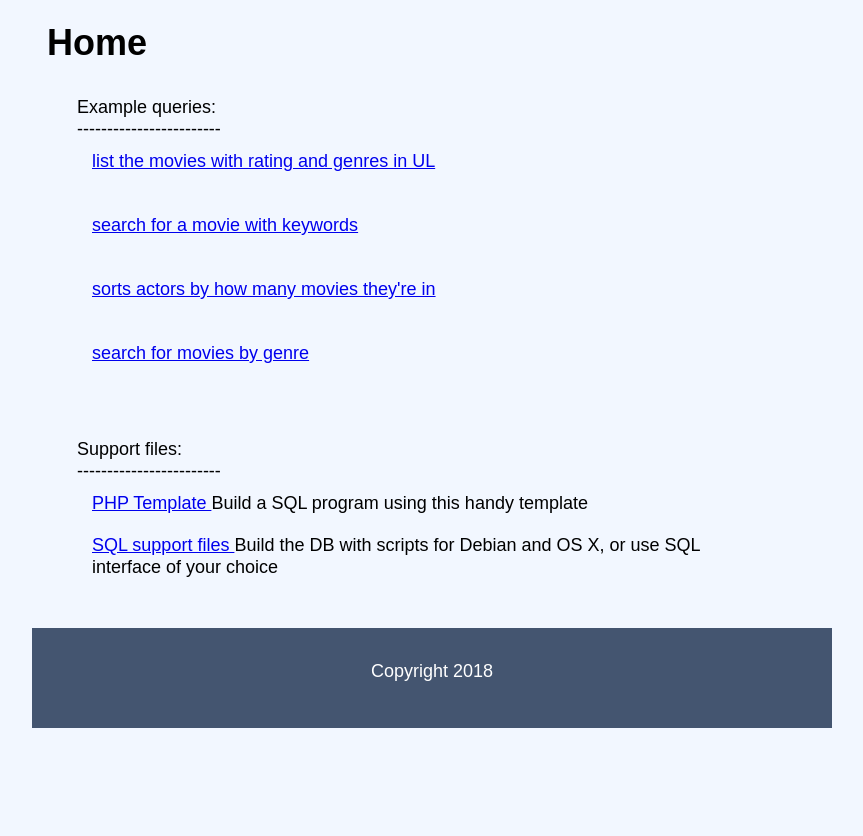
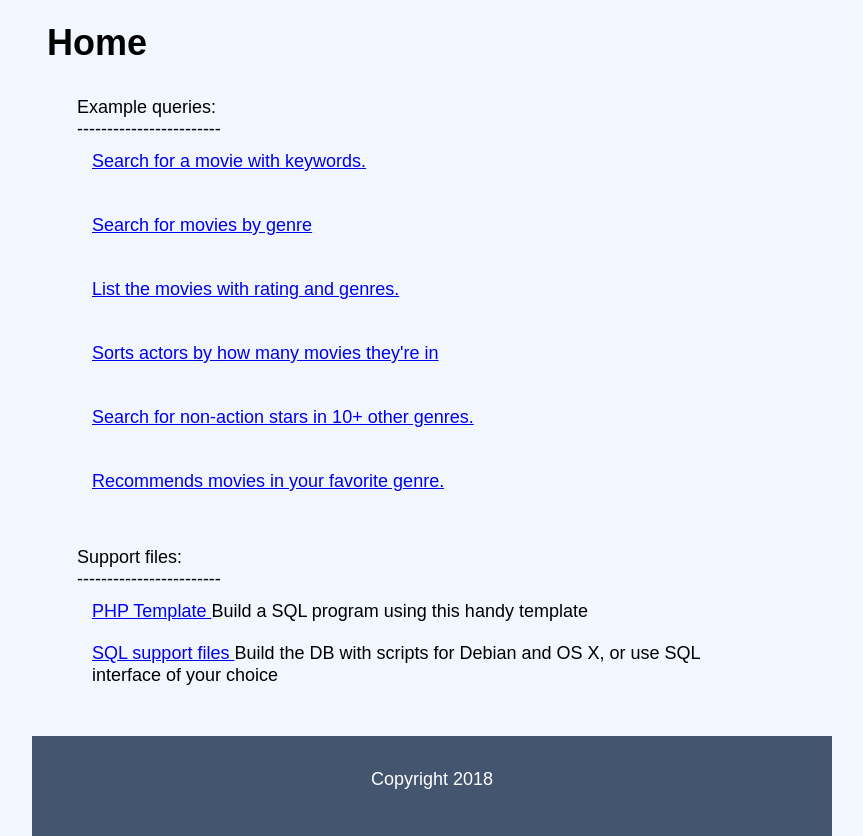
Before and after one commit to kenbonilla/MovieDB, a PHP site: page / in a window 1280 px wide. Shown: the part 130-966 px from the top of the page, without its empty margins (208-1071 px from the left). Before the commit the page ends 858 px from the top, so only its background shows below. Run offline with PHP 8.4, Linux system fonts and the light colour scheme.

Commit message:
Update index.php

```diff
--- a/index.php
+++ b/index.php
@@ -15,19 +15,24 @@ include 'menu.php';
                 <br>
                 Example queries:<br>------------------------<br>
 
+        <div><a href="search_title.php">
+                Search for a movie with keywords.
+            </a></div><br>
+        <div><a href="search_genre.php">
+                Search for movies by genre
+            </a></div><br>
         <div><a href="list_the_movies.php">
-                list the movies with rating and genres in UL
-            </a></div><br>
-        <div><a href="search_title.php">
-                search for a movie with keywords
+                List the movies with rating and genres.
             </a></div><br>
         <div><a href="mrpopular.php">
-                sorts actors by how many movies they're in
+                Sorts actors by how many movies they're in
             </a></div><br>
-        <div><a href="search_genre.php">
-                search for movies by genre
+        <div><a href="multi_talent.php">
+                Search for non-action stars in 10+ other genres.
             </a></div><br>
-            <div><a href=""></a></div>
+            <div><a href="recommendations.php">
+                Recommends movies in your favorite genre.
+            </a></div><br>
             <br>
             Support files:<br>------------------------<br>
         <div><a href="skeleton.php">PHP Template </a>
```
